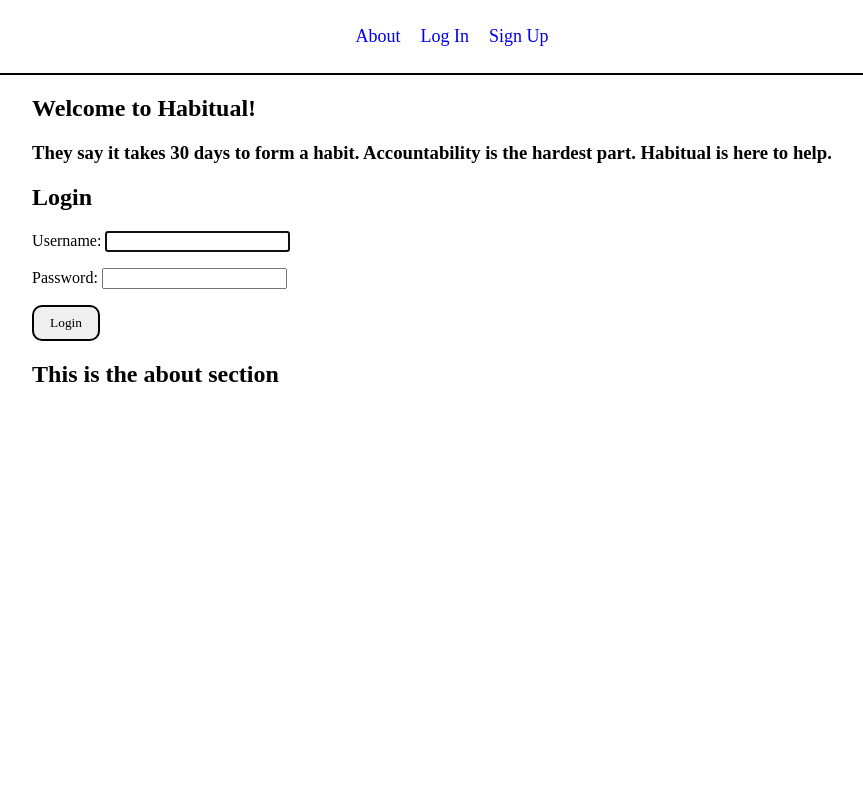
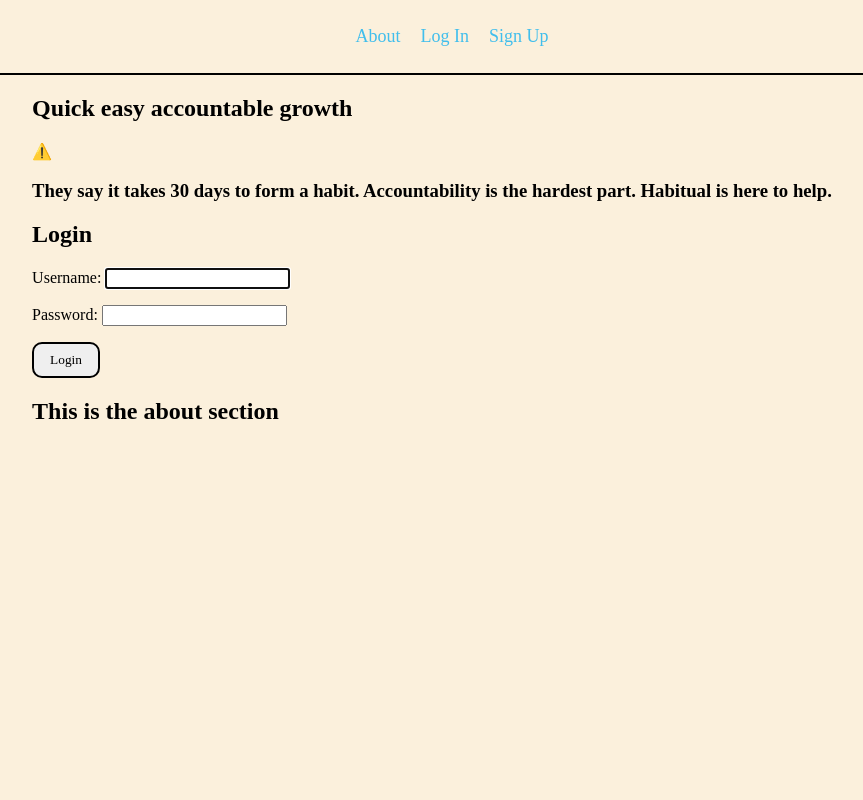
Before and after one commit to natesobeck/habitual, a Django app: page / in a window 1280 px wide. Shown: the whole page, without its empty margins (208-1071 px from the left). Run offline with Django 4.2, Linux system fonts and the light colour scheme.

Commit message:
add animation for home page and edit home page content

```diff
--- a/main_app/static/css/base.css
+++ b/main_app/static/css/base.css
@@ -24,6 +24,13 @@
   flex-direction: column;
   align-items: center;
   min-height: 100vh;
+  --color1: #F06955;
+  --color2: #FBF0DC;
+  --color3: #41BEEC;
+  --color4: #3E3563;
+  --color5: #fff49b;
+  background-color: var(--color2);
+  color: var(color4);
 }
 
 header {
@@ -34,10 +41,12 @@
 nav a {
   font-size: 18px;
   text-decoration: none;
+  color: var(--color3);
 }
 
 nav a:hover {
   cursor: pointer;
+  color: var(--color4);
 }
 
 nav ul {
--- a/main_app/templates/home.html
+++ b/main_app/templates/home.html
@@ -4,12 +4,14 @@
 {% block head %}
 
 <link rel="stylesheet" href="{% static 'css/home.css' %}">
+<script src="https://unpkg.com/@lottiefiles/lottie-player@latest/dist/lottie-player.js"></script>
 
 {% endblock head %}
 
 {% block content %}
-<section class='section'>
-  <h1>Welcome to Habitual!</h1>
+<section class='section' id='home'>
+  <h1>Quick easy accountable growth</h1>
+  <lottie-player src="https://lottie.host/d0dfea6b-3514-424e-9420-8685168efef5/mew2lGDdTf.json" background="##FFFFFF" speed="1" loop autoplay direction="1" mode="normal"></lottie-player>
   <h3>They say it takes 30 days to form a habit. Accountability is the hardest part. Habitual is here to help.</h3>
   {% if not user.is_authenticated %}
     <form action="{% url 'home' %}" method="post" class="login">
```
Also changed, not shown: README.md.
